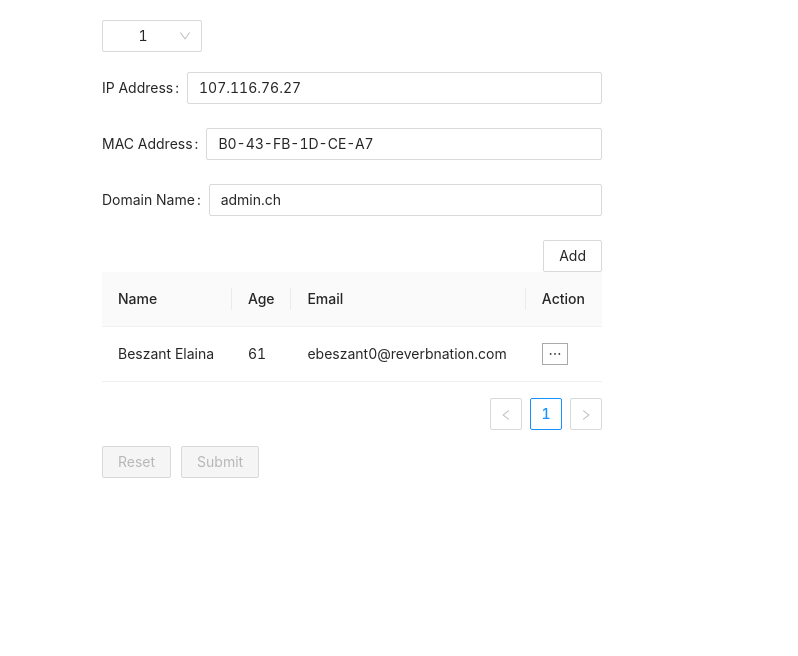
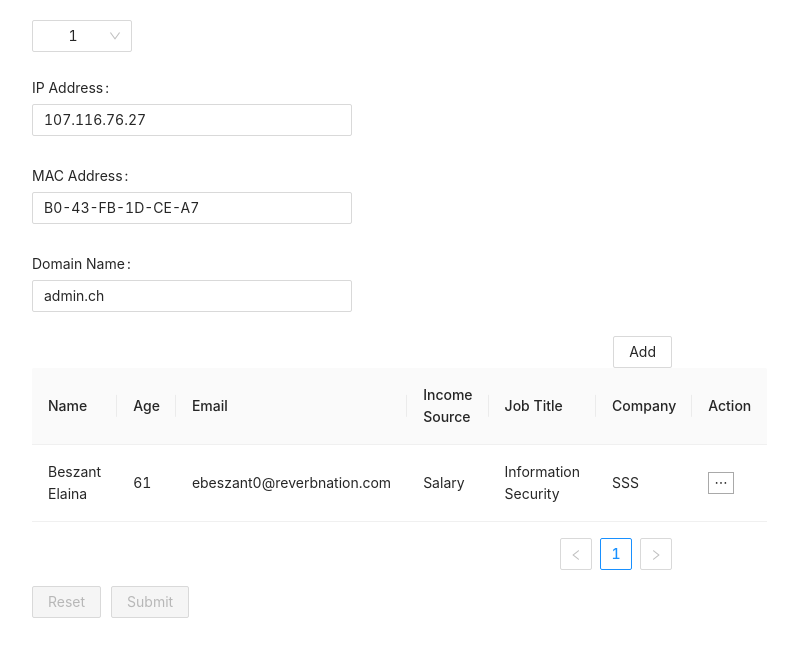
Before and after one commit to chenghsj/formik-example, a React (Create React App) app: page / in a window 1280 px wide. Shown: the top 656 px of the page, without its empty margins (288-1086 px from the left). Built offline with nearby package versions, Linux system fonts and the light colour scheme.

Commit message:
add new field, validation

```diff
--- a/src/App.tsx
+++ b/src/App.tsx
@@ -9,7 +9,7 @@ import './App.css';
 import InfoTable from './InfoTable';
 import NetFields from './formFields/NetFields';
 import { useDispatch } from 'react-redux';
-import { NewInfoForm } from './components/NewInfoForm';
+import NewInfoForm from './components/NewInfoForm';
 import { validationSchema } from './validationSchema/validationSchema';
 
 function App() {
@@ -17,29 +17,25 @@ function App() {
   const dispatch = useDispatch();
   const [selectedRowNum, setSelectedRowNum] = useState(1);
   const [initialValues, setInitialValues] = useState({} as IData);
-  const [enableReinitialize, setEnableReinitialize] = useState(true);
-  const [addInfoFomModalVisible, setAddInfoFomModalVisible] = useState(false);
   const formikRef = useRef<any>(null);
   const newInfoRef = useRef<any>(null);
+  const addInfoModalRef = useRef<any>(null)
 
   const handleAddInfoBtnClick = () => {
-    setAddInfoFomModalVisible(true);
+    addInfoModalRef.current.setAddInfoFomModalVisible(true);
     newInfoRef.current.resetForm();
   };
 
   const handleSelectChange = (value: number) => {
     setSelectedRowNum(value);
-    setEnableReinitialize(true);
   };
 
   const handleCancel = (setValues: (value: IData) => void) => () => {
     setValues(formikRef.current.initialValues);
-    setEnableReinitialize(true);
     setInitialValues(formikRef.current.initialValues);
   };
 
   const handleSubmit = (values: IData) => {
-    setEnableReinitialize(true);
     alert(JSON.stringify(values, null, 2));
     dispatch(updateRowDataAction({ rowId: initialValues.id, rowData: values as IData }));
   };
@@ -58,13 +54,17 @@ function App() {
           defaultValue={1}
           onChange={handleSelectChange}>
           {data.map(item => (
-            <Select.Option key={item.id} value={item.row}>{item.row}</Select.Option>
+            <Select.Option
+              key={item.id}
+              value={item.row}>
+              {item.row}
+            </Select.Option>
           ))}
         </Select>
       </Row>
       <Formik
         innerRef={formikRef}
-        enableReinitialize={enableReinitialize}
+        enableReinitialize
         initialValues={initialValues}
         validationSchema={validationSchema}
         onSubmit={handleSubmit}
@@ -76,7 +76,7 @@ function App() {
             <>
               <Form
                 onSubmit={handleSubmit}
-                style={{ margin: '0 auto', width: "500px" }}>
+                style={{ margin: '0 auto', width: "50vw" }}>
                 <NetFields />
                 <Row justify='end'>
                   <Button onClick={handleAddInfoBtnClick}>
@@ -84,7 +84,6 @@ function App() {
                   </Button>
                 </Row>
                 <InfoTable
-                  setEnableReinitialize={setEnableReinitialize}
                   {...props}
                 />
                 <Row>
@@ -110,12 +109,9 @@ function App() {
       >
       </Formik>
       <NewInfoForm
+        ref={addInfoModalRef}
         formikRef={formikRef}
         newInfoRef={newInfoRef}
-        enableReinitialize={enableReinitialize}
-        addInfoFomModalVisible={addInfoFomModalVisible}
-        setAddInfoFomModalVisible={setAddInfoFomModalVisible}
-        setEnableReinitialize={setEnableReinitialize}
       />
     </div >
   );
--- a/src/CreateAntFields.tsx
+++ b/src/CreateAntFields.tsx
@@ -7,7 +7,9 @@ type CreateAntFieldProps = {
   hasFeedback: boolean;
   label: string;
   type: string;
-  selectOptions: any[];
+  disabled: boolean;
+  selectOptions: string[];
+  disabledOptions: string[];
   style: React.CSSProperties;
   selectedInfoIdx: number;
   min: number;
@@ -19,9 +21,11 @@ const CreateAntField = (AntComponent: any) => ({
   form,
   hasFeedback,
   label,
+  style,
   type,
+  disabled,
   selectOptions,
-  style,
+  disabledOptions,
   selectedInfoIdx,
   min,
   max,
@@ -48,7 +52,6 @@ const CreateAntField = (AntComponent: any) => ({
   };
 
   const onBlur = () => form.setFieldTouched(field.name, true);
-
   return (
     <div className="field-container">
       <Form.Item
@@ -66,9 +69,17 @@ const CreateAntField = (AntComponent: any) => ({
           {...props}
           onBlur={onBlur}
           onChange={type ? onInputChange : onChange}
+          disabled={disabled}
         >
           {selectOptions &&
-            selectOptions.map((name: string) => <Select.Option key={name}>{name}</Select.Option>)}
+            selectOptions.map((name: string) =>
+              <Select.Option
+                disabled={disabledOptions?.includes(name)}
+                key={name}
+              >
+                {name}
+              </Select.Option>
+            )}
         </AntComponent>
       </Form.Item>
     </div>
--- a/src/InfoFormModal.tsx
+++ b/src/InfoFormModal.tsx
@@ -3,7 +3,7 @@ import { Modal } from 'antd';
 import InfoFields from './formFields/InfoFields';
 import { FormikProps } from 'formik';
 
-export type IInfoFormModalProps = {
+export type InfoFormModalProps = {
     infoFormModalVisible: boolean;
     selectedInfoIdx: number;
     handleInfoFormOk: () => void;
@@ -20,9 +20,9 @@ export function InfoFormModal({
     infoFormModalVisible,
     selectedInfoIdx,
     ...props
-}: IInfoFormModalProps) {
+}: InfoFormModalProps) {
     const disabledOkButton = !dirty || Object.keys(errors).length > 0;
-    console.log(selectedInfoIdx);
+
     return (
         <Modal
             title={`${selectedInfoIdx < 0 ? "Add " : "Edit "}Information`}
@@ -33,7 +33,13 @@ export function InfoFormModal({
             onOk={handleInfoFormOk}
             onCancel={handleInfoFormCancel}
         >
-            <InfoFields selectedInfoIdx={selectedInfoIdx} />
+            <InfoFields
+                errors={errors}
+                touched={touched}
+                dirty={dirty}
+                values={values}
+                selectedInfoIdx={selectedInfoIdx}
+                {...props} />
         </Modal>
     );
 }
--- a/src/InfoTable.tsx
+++ b/src/InfoTable.tsx
@@ -5,10 +5,10 @@ import { Formik, FormikProps } from 'formik';
 import { IData, IInformation } from './reduxSlice/dataSlice';
 import { InfoFormModal } from './InfoFormModal';
 import { validationSchema } from './validationSchema/validationSchema';
+import EditInfoForm from './components/EditInfoForm';
 
 
 type Props = {
-  setEnableReinitialize: (bool: boolean) => void;
 } & FormikProps<IData>;
 
 export default function InfoTable({
@@ -19,13 +19,12 @@ export default function InfoTable({
   handleSubmit,
   resetForm,
   setValues,
-  setEnableReinitialize,
   ...props
 }: Props) {
-  const [infoFormModalVisible, setInfoFormModalVisible] = useState<boolean>(false);
   const [selectedInfoIdx, setSelectedInfoIdx] = useState<number>(0);
   const editInfoRef = useRef<any>(null);
-  console.log(values);
+  const editInfoFormModalRef = useRef<any>(null);
+
   const actionMenu = (record: IInformation, index: number) => {
     const actionMenuItems = [
       { key: "edit", label: "Edit", onClick: handleEditClick(record, index) },
@@ -43,6 +42,9 @@ export default function InfoTable({
     },
     { title: "Age", dataIndex: "age", key: 'age' },
     { title: "Email", dataIndex: "email", key: 'email' },
+    {title: "Income Source", dataIndex: "income_source", key: "income_source"},
+    {title: "Job Title", dataIndex: "job_title", key: "job_title"},
+    {title: "Company", dataIndex: "company", key: "company"},
     {
       title: "Action",
       dataIndex: 'action',
@@ -56,9 +58,7 @@ export default function InfoTable({
   ];
 
   const handleEditClick = (record: IInformation, index: number) => () => {
-    console.log('clicked');
-    setInfoFormModalVisible(true);
-    setEnableReinitialize(false);
+    editInfoFormModalRef.current.setEditInfoFormModalVisible(true);
     setSelectedInfoIdx(index);
   };
 
@@ -68,16 +68,6 @@ export default function InfoTable({
     setValues(newValues);
   };
 
-  const handleInfoFormCancel = () => {
-    setInfoFormModalVisible(false);
-    editInfoRef.current.setValues(values);
-  };
-
-  const handleInfoFormOk = () => {
-    setInfoFormModalVisible(false);
-    setValues(editInfoRef.current.values);
-  };
-
   return (
     <React.Fragment>
       <Table
@@ -85,25 +75,16 @@ export default function InfoTable({
         rowKey={(record: IInformation) => record.id}
         columns={columns}
       />
-      <Formik
-        innerRef={editInfoRef}
-        enableReinitialize
-        initialValues={values}
-        validationSchema={validationSchema.pick(['information'])}
-        onSubmit={() => { }}
-        component={(props: FormikProps<IData>) => {
-          return (
-            <InfoFormModal
-              selectedInfoIdx={selectedInfoIdx}
-              infoFormModalVisible={infoFormModalVisible}
-              handleInfoFormOk={handleInfoFormOk}
-              handleInfoFormCancel={handleInfoFormCancel}
-              {...props}
-            />
-          );
-        }}
-      />
-
+      <EditInfoForm
+        ref={editInfoFormModalRef}
+        resetForm={resetForm}
+        editInfoRef={editInfoRef}
+        values={values}
+        errors={errors}
+        touched={touched}
+        setValues={setValues}
+        selectedInfoIdx={selectedInfoIdx}
+        {...props} />
     </React.Fragment>
   );
 }
--- /dev/null
+++ b/src/components/EditInfoForm.tsx
@@ -0,0 +1,56 @@
+import { Formik, FormikHelpers, FormikProps, FormikState } from 'formik';
+import { forwardRef, useImperativeHandle, useState } from 'react';
+import { InfoFormModal } from '../InfoFormModal';
+import { IData } from '../reduxSlice/dataSlice';
+import { validationSchema } from '../validationSchema/validationSchema';
+
+export type EditInfoFormProps = {
+    selectedInfoIdx: number;
+    editInfoRef: any;
+} & FormikState<any> & FormikHelpers<any>
+
+export default forwardRef(function EditInfoForm({
+    values,
+    setValues,
+    selectedInfoIdx,
+    editInfoRef,
+    ...props
+}: EditInfoFormProps, ref) {
+    const [editInfoFormModalVisible, setEditInfoFormModalVisible] = useState<boolean>(false);
+
+    const handleInfoFormCancel = () => {
+        setEditInfoFormModalVisible(false);
+        editInfoRef.current.resetForm();
+    };
+
+    const handleInfoFormOk = (editedValues: IData) => () => {
+        setEditInfoFormModalVisible(false);
+        setValues(editedValues);
+    };
+
+    useImperativeHandle(ref, () => ({
+        setEditInfoFormModalVisible
+    }))
+
+    return (
+        <Formik
+            innerRef={editInfoRef}
+            enableReinitialize
+            initialValues={values}
+            validationSchema={validationSchema.pick(['information'])}
+            onSubmit={() => { }}
+            component={(props: FormikProps<IData>) => {
+                const { values: editedValues } = props;
+                return (
+                    <InfoFormModal
+                        selectedInfoIdx={selectedInfoIdx}
+                        infoFormModalVisible={editInfoFormModalVisible}
+                        handleInfoFormOk={handleInfoFormOk(editedValues)}
+                        handleInfoFormCancel={handleInfoFormCancel}
+                        {...props}
+                    />
+                );
+            }}
+        />
+    );
+})
--- a/src/components/NewInfoForm.tsx
+++ b/src/components/NewInfoForm.tsx
@@ -1,5 +1,5 @@
 import { Formik, FormikProps } from 'formik';
-import { useRef } from 'react';
+import { forwardRef, useImperativeHandle, useRef, useState } from 'react';
 import * as uuid from 'uuid';
 import { InfoFormModal } from '../InfoFormModal';
 import { IInformation } from '../reduxSlice/dataSlice';
@@ -8,21 +8,14 @@ import { validationInfoSchema } from '../validationSchema/validationSchema';
 export interface INewInfoFormProps {
     formikRef: any;
     newInfoRef: any;
-    enableReinitialize: boolean;
-    addInfoFomModalVisible: boolean;
-    setAddInfoFomModalVisible: (bool: boolean) => void;
-    setEnableReinitialize: (bool: boolean) => void;
 }
 
-export function NewInfoForm({
+export default forwardRef(function NewInfoForm({
     formikRef,
     newInfoRef,
-    enableReinitialize,
-    addInfoFomModalVisible,
-    setAddInfoFomModalVisible,
-    setEnableReinitialize,
     ...props
-}: INewInfoFormProps) {
+}: INewInfoFormProps, ref) {
+    const [addInfoFomModalVisible, setAddInfoFomModalVisible] = useState(false);
     const handleAddInfoFormOk = (values: IInformation) => () => {
         setAddInfoFomModalVisible(false);
         const newInfo: IInformation = { ...values, id: uuid.v4() };
@@ -30,7 +23,6 @@ export function NewInfoForm({
             ...formikRef.current.values,
             information: formikRef.current.values.information.concat(newInfo)
         });
-        setEnableReinitialize(false);
     };
 
     const handleAddInfoFormCancel = () => {
@@ -38,10 +30,13 @@ export function NewInfoForm({
         newInfoRef.current.resetForm();
     };
 
+    useImperativeHandle(ref, () => ({
+        setAddInfoFomModalVisible
+    }))
+
     return (
         <Formik
             innerRef={newInfoRef}
-            enableReinitialize={enableReinitialize}
             initialValues={{} as IInformation}
             validationSchema={validationInfoSchema}
             onSubmit={() => { }}
@@ -59,4 +54,4 @@ export function NewInfoForm({
             }}
         />
     );
-}
+})
--- a/src/data.json
+++ b/src/data.json
@@ -10,7 +10,10 @@
       "age": 61,
       "first_name": "Elaina",
       "last_name": "Beszant",
-      "email": "ebeszant0@reverbnation.com"
+      "email": "ebeszant0@reverbnation.com",
+      "income_source": "Salary",
+      "job_title": "Information Security",
+      "company": "SSS"
     }
   ]
 }, {
@@ -25,21 +28,30 @@
       "age": 7,
       "first_name": "Terrell",
       "last_name": "Bromhead",
-      "email": "tbromhead0@gov.uk"
+      "email": "tbromhead0@gov.uk",
+      "income_source": "Salary",
+      "job_title": "UI Developer",
+      "company": "WWW"
     },
     {
       "id": "cc1177be-cd95-4040-a031-06827edc3f22",
       "age": 48,
       "first_name": "Osborn",
       "last_name": "Goch",
-      "email": "ogoch1@reverbnation.com"
+      "email": "ogoch1@reverbnation.com",
+      "income_source": "Salary",
+      "job_title": "",
+      "company": ""
     },
     {
       "id": "14dddcc5-bdf5-480b-a7bd-7c827467c068",
       "age": 41,
       "first_name": "Gisele",
       "last_name": "Tubble",
-      "email": "gtubble2@pbs.org"
+      "email": "gtubble2@pbs.org",
+      "income_source": "Salary",
+      "job_title": "Web Designer",
+      "company": "DDD"
     }
   ]
 }, {
@@ -54,7 +66,10 @@
       "age": 52,
       "first_name": "Reina",
       "last_name": "Reims",
-      "email": "rreims0@netscape.com"
+      "email": "rreims0@netscape.com",
+      "income_source": "Salary",
+      "job_title": "Computer Programmer",
+      "company": "ZZZ"
     }
   ]
 }]
--- a/src/formFields/InfoFields.tsx
+++ b/src/formFields/InfoFields.tsx
@@ -1,18 +1,43 @@
 import React from 'react';
-import { Field } from 'formik';
-import { AntInput, AntInputNumber } from '../CreateAntFields';
+import { Field, FormikProps } from 'formik';
+import { AntInput, AntInputNumber, AntSelect } from '../CreateAntFields';
+import { IData, IInformation } from '../reduxSlice/dataSlice';
+import { info } from 'console';
 
 type Props = {
   selectedInfoIdx: number;
-};
+} & FormikProps<any>;
 
-export default function InfoFields({ selectedInfoIdx }: Props) {
-  const fieldName = {
-    age: selectedInfoIdx < 0 ? `age` : `information[${selectedInfoIdx}].age`,
-    email: selectedInfoIdx < 0 ? `email` : `information[${selectedInfoIdx}].email`,
-    first_name: selectedInfoIdx < 0 ? `first_name` : `information[${selectedInfoIdx}].first_name`,
-    last_name: selectedInfoIdx < 0 ? `last_name` : `information[${selectedInfoIdx}].last_name`
-  };
+export default function InfoFields({
+  selectedInfoIdx,
+  values,
+  errors
+}: Props) {
+  let fieldName = {} as IInformation
+  const fieldNameArr = [
+    "age",
+    "email",
+    "first_name",
+    "last_name",
+    "income_source",
+    "job_title",
+    "company"
+  ]
+  const getFieldName = (fieldName: string) => {
+    return selectedInfoIdx < 0 ? fieldName : `information[${selectedInfoIdx}].${fieldName}`
+  }
+  fieldNameArr.forEach(name => {
+    (fieldName as any)[name] = getFieldName(name)
+  })
+
+  const infoValues = selectedInfoIdx < 0 ? values as IInformation : (values as IData).information[selectedInfoIdx]
+
+  const isChildren = infoValues.age < 18;
+  const isAdult = infoValues.age >= 18 && infoValues.age <= 65
+  const isElder = infoValues.age > 65;
+  const isRetired = infoValues.income_source === "Pension"
+  const isWorking = infoValues.income_source === "Salary"
+
   return (
     <React.Fragment>
       <Field
@@ -31,6 +56,33 @@ export default function InfoFields({ selectedInfoIdx }: Props) {
         selectedInfoIdx={selectedInfoIdx}
       />
       <Field
+        component={AntSelect}
+        name={fieldName.income_source}
+        label="Main Income Source"
+        disabled={!infoValues.age}
+        selectedInfoIdx={selectedInfoIdx}
+        selectOptions={["", "Allowance", "Salary", "Pension"]}
+        disabledOptions={isChildren ? ["Salary", "Pension"] : ["Allowance"]}
+      />
+      {isWorking &&
+        <>
+          <Field
+            component={AntSelect}
+            name={fieldName.job_title}
+            label="Job Title"
+            selectedInfoIdx={selectedInfoIdx}
+            selectOptions={Object.keys(jobTitle)}
+          />
+          <Field
+            component={AntInput}
+            name={fieldName.company}
+            type="company"
+            label="Company"
+            selectedInfoIdx={selectedInfoIdx}
+          />
+        </>
+      }
+      <Field
         component={AntInput}
         name={fieldName.first_name}
         type="first_name"
@@ -47,3 +99,26 @@ export default function InfoFields({ selectedInfoIdx }: Props) {
     </React.Fragment>
   );
 }
+
+enum jobTitle {
+  Computer_Scientist = "Computer Scientest",
+  IT_Professional = "IT Professional",
+  UX_Designer = "UX Designer",
+  UI_Developer = "UI Developer",
+  SQL_Developer = "SQL Developer",
+  Web_Designer = "Web Designer",
+  Web_Developer = "Web Developer",
+  Software_Engineer = "Software Engineer",
+  Data_Entry = "Data Entry",
+  DevOps_Engineer = "Devops Engineer",
+  Computer_Programmer = "Computer Programmer",
+  Network_Administrator = "Network Administrator",
+  Information_Security_Analyst = "Information Security",
+  Artificial_Intelligence_Engineer = "Artificial Intelligence Engineer",
+  Cloud_Architect = "Cloud Architect",
+  IT_Manager = "IT Manager",
+  Technical_Specialist = "Technical Specialist",
+  Application_Developer = "Application Developer",
+  Chief_Technology_Officer = "Chief Technology Officer(CTO)",
+  Chief_Information_Officer = "Chief Information Officer(CIO)"
+}
--- a/src/formFields/NetFields.tsx
+++ b/src/formFields/NetFields.tsx
@@ -6,7 +6,7 @@ type Props = {};
 
 export default function NetFields({ }: Props) {
   return (
-    <React.Fragment>
+    <div style={{width: "50%"}}>
       <Field
         component={AntInput}
         name="ip_address"
@@ -25,6 +25,6 @@ export default function NetFields({ }: Props) {
         type="domain_name"
         label="Domain Name"
       />
-    </React.Fragment>
+    </div>
   );
 }
--- a/src/reduxSlice/dataSlice.ts
+++ b/src/reduxSlice/dataSlice.ts
@@ -7,6 +7,9 @@ export interface IInformation {
   first_name: string;
   last_name: string;
   email: string;
+  job_title?: string;
+  company?: string;
+  income_source?: string;
 }
 
 export interface IData {
--- a/src/validationSchema/validationSchema.ts
+++ b/src/validationSchema/validationSchema.ts
@@ -1,7 +1,18 @@
 import * as yup from 'yup';
+
+const is_income_salary = yup.string().when("age", {
+  is: (age: number) => age >= 23 && age <= 65,
+  then: yup.string().required("Required")
+}).when("income_source", {
+  is: (val: string) => val === "Salary",
+  then: yup.string().required("Required")
+})
 
 export const validationInfoSchema = yup.object({
   age: yup.number().required("Required"),
+  income_source: yup.string().required("Required"),
+  job_title: is_income_salary,
+  company: is_income_salary,
   email: yup.string().email("Email must be a valid").required("Required"),
   first_name: yup.string().required("Required"),
   last_name: yup.string().required("Required"),
```
